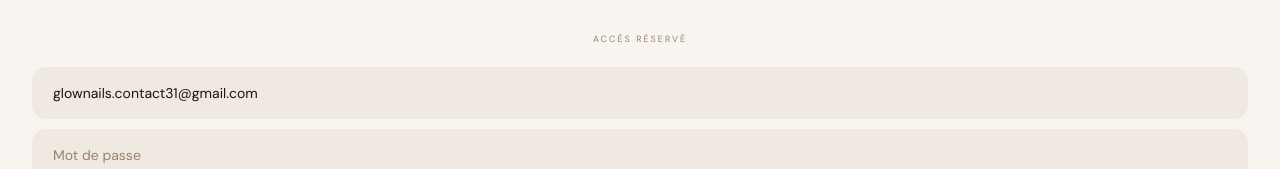
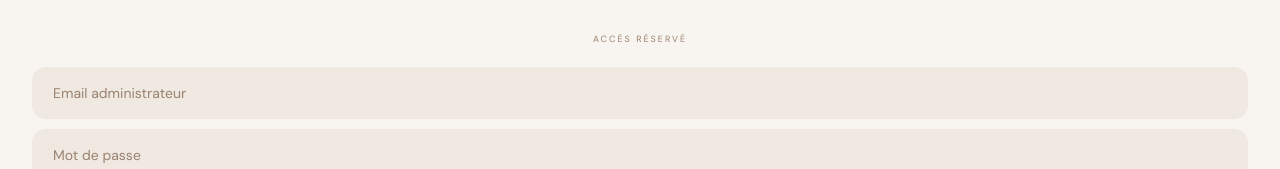
Before and after one commit to ninetechnologies/glow-nails, a plain HTML site: page index.html in a window 1280 px wide. Both pictures are taken after a click on the button "Espace Marion". Shown: the part 463-632 px from the top of the page. Drawn offline with nearby package versions, Linux system fonts and the light colour scheme; no server answers.

Commit message:
v9 finale - sécurité email Marion

```diff
--- a/index.html
+++ b/index.html
@@ -1098,7 +1098,7 @@ html, body {
     <div id="view-marion" style="display:none; width:100%;">
       <div class="login-form visible">
         <div style="font-size:9px;letter-spacing:2px;text-transform:uppercase;color:var(--text3);margin-bottom:12px;text-align:center;">Accès réservé</div>
-        <input class="form-field" type="email" id="marion-email" placeholder="Email administrateur" autocomplete="email" value="glownails.contact31@gmail.com">
+        <input class="form-field" type="email" id="marion-email" placeholder="Email administrateur" autocomplete="email">
         <input class="form-field" type="password" id="marion-pwd" placeholder="Mot de passe" autocomplete="current-password">
         <div class="form-error" id="marion-error"></div>
         <button class="btn-main" data-action="doLoginMarion" style="margin-top:4px;">Accéder au dashboard</button>
```
